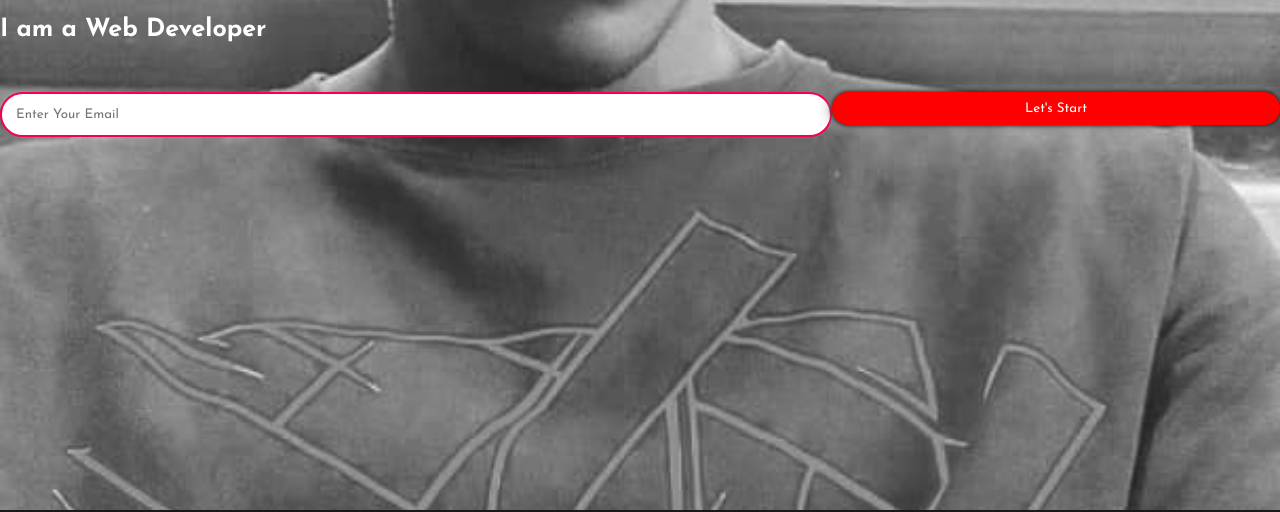
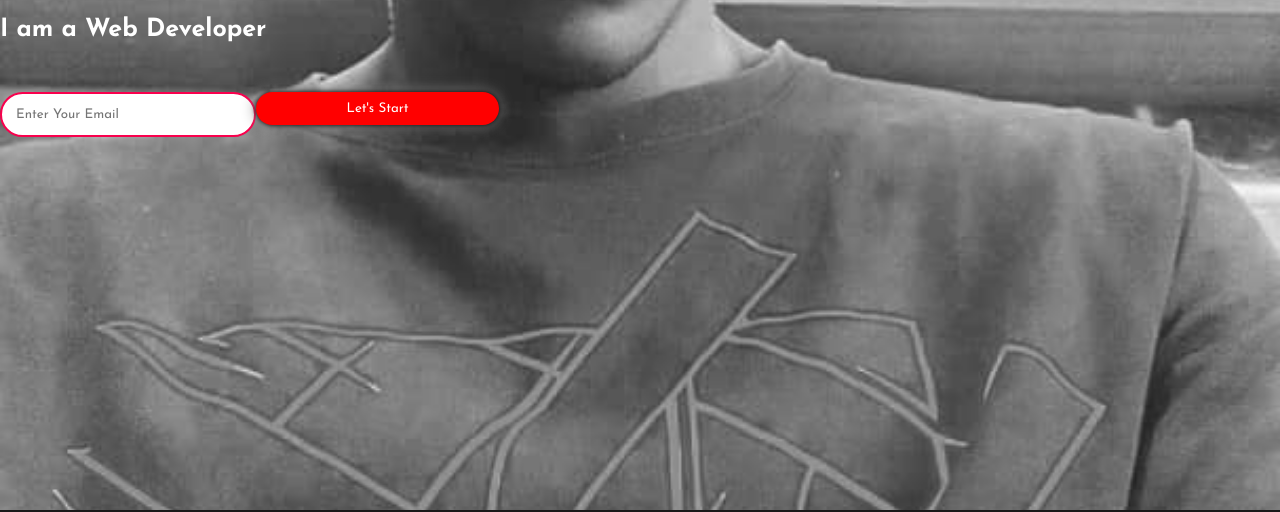
Before and after one commit to DIDAS79/didas-nuwa, a plain HTML site: page index.html in a window 1280 px wide. Shown: the part 290-802 px from the top of the page. Drawn offline with Linux system fonts and the light colour scheme.

Commit message:
Update stylesheet.css

```diff
--- a/stylesheet.css
+++ b/stylesheet.css
@@ -85,20 +85,20 @@ h4{
 
 }
 .newsletter input{
-    width: 380px;
+    width: 100px;
     max-width: 100%;
     position: relative;
 }
 .newsletter form input:first-child{
     display: inline-block;
-    width:65%;
+    width:20%;
     padding: 14px 130px 14px 14px;
     border: 2px solid #f9004d;
     outline: none;
     border-radius: 30px;
 }
 .newsletter form input:last-child{
-    width: 35%;
+    width: 19%;
     position: absolute;
     display: inline-block;
     outline: none;
```
